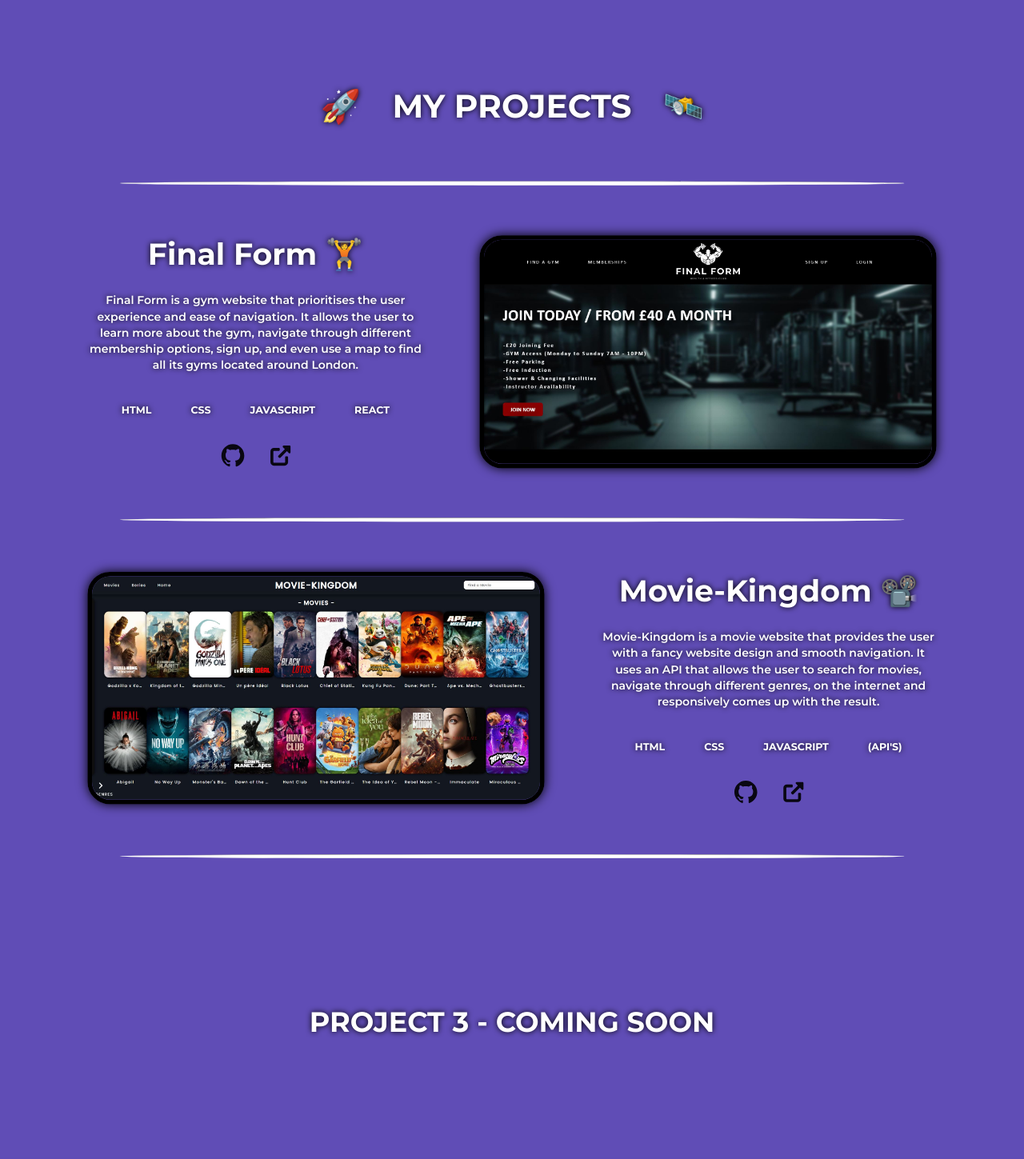
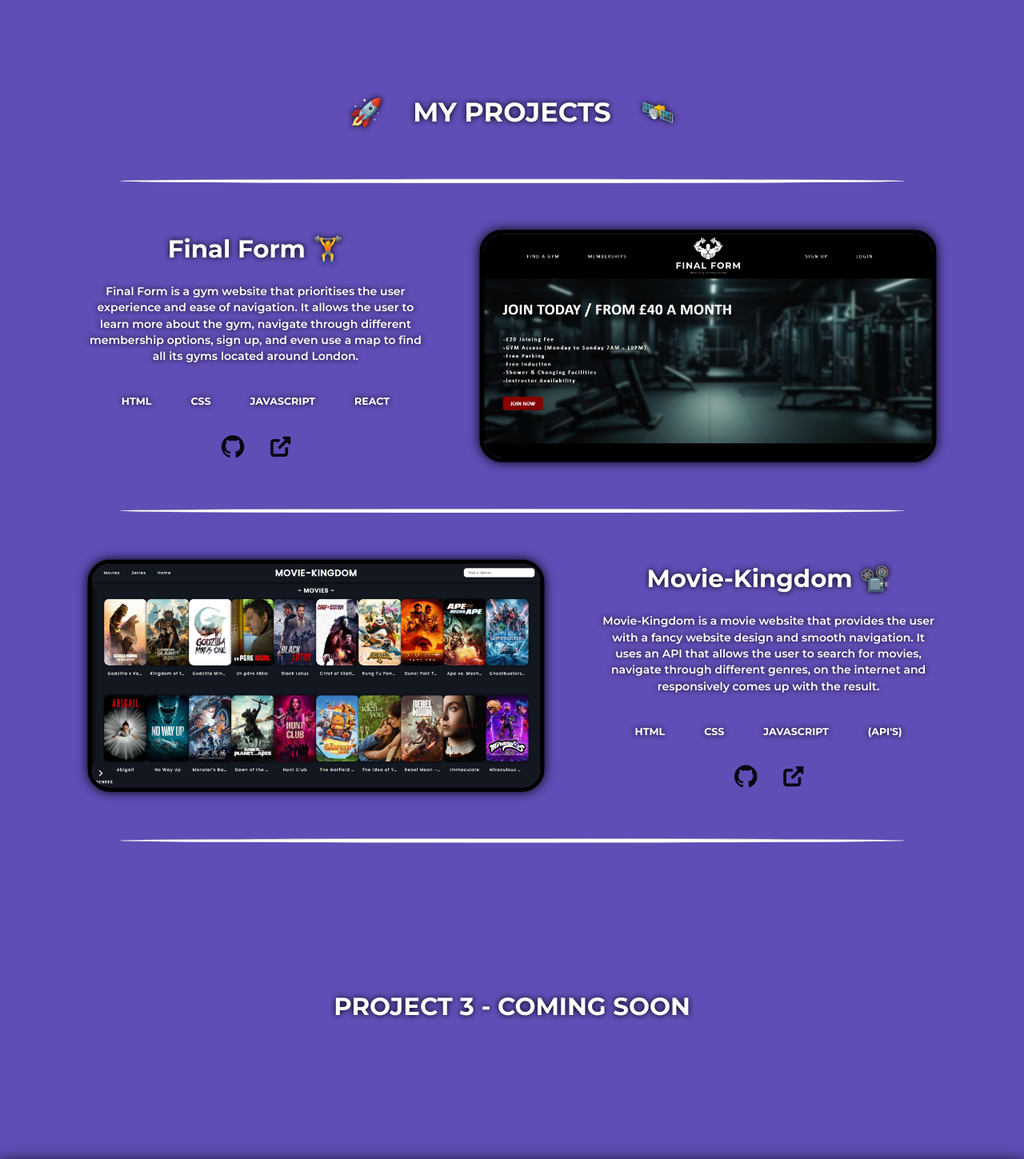
Before and after one commit to arekprzybyla/portfolio-website, a plain HTML site: page index.html in a window 1280 px wide. Shown: the part 1920-3369 px from the top of the page at 80% size. Drawn offline with Linux system fonts and the light colour scheme.

Commit message:
scaling update

```diff
--- a/styles.css
+++ b/styles.css
@@ -867,7 +867,7 @@
 }
 
 .project_div > div > h2 {
-  font-size: 54px;
+  font-size: 44px;
   margin: 15px;
 }
 
@@ -899,7 +899,8 @@
 }
 
 .section3 > h2 {
-  font-size: 58px;
+  font-size: 48px;
+  margin-top: 70px;
 }
 
 .section3 > h2 > span {
@@ -1013,7 +1014,7 @@
   background-color: rgb(66, 55, 114);
   box-shadow: 0px 0px 20px black;
   height: 340px;
-  margin-top: 100px;
+  margin-top: 110px;
 }
 
 .presence_img {
@@ -1029,11 +1030,12 @@
   place-content: center;
   right: 470px;
   top: 210px;
-  font-size: 50px;
+  font-size: 44px;
   width: 800px;
   margin: 8px;
   height: 416px;
 }
+
 
 @media only screen and (max-width: 1800px) {
   .page_div > img {
```
